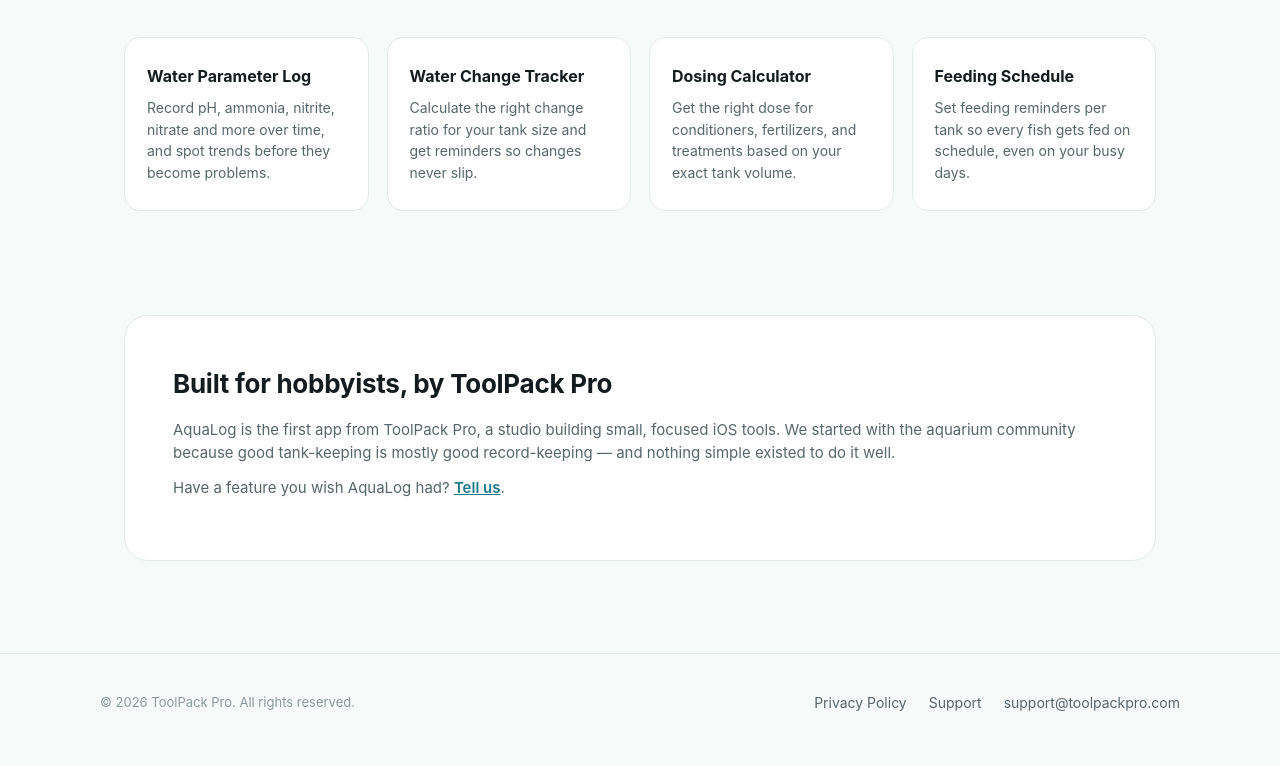
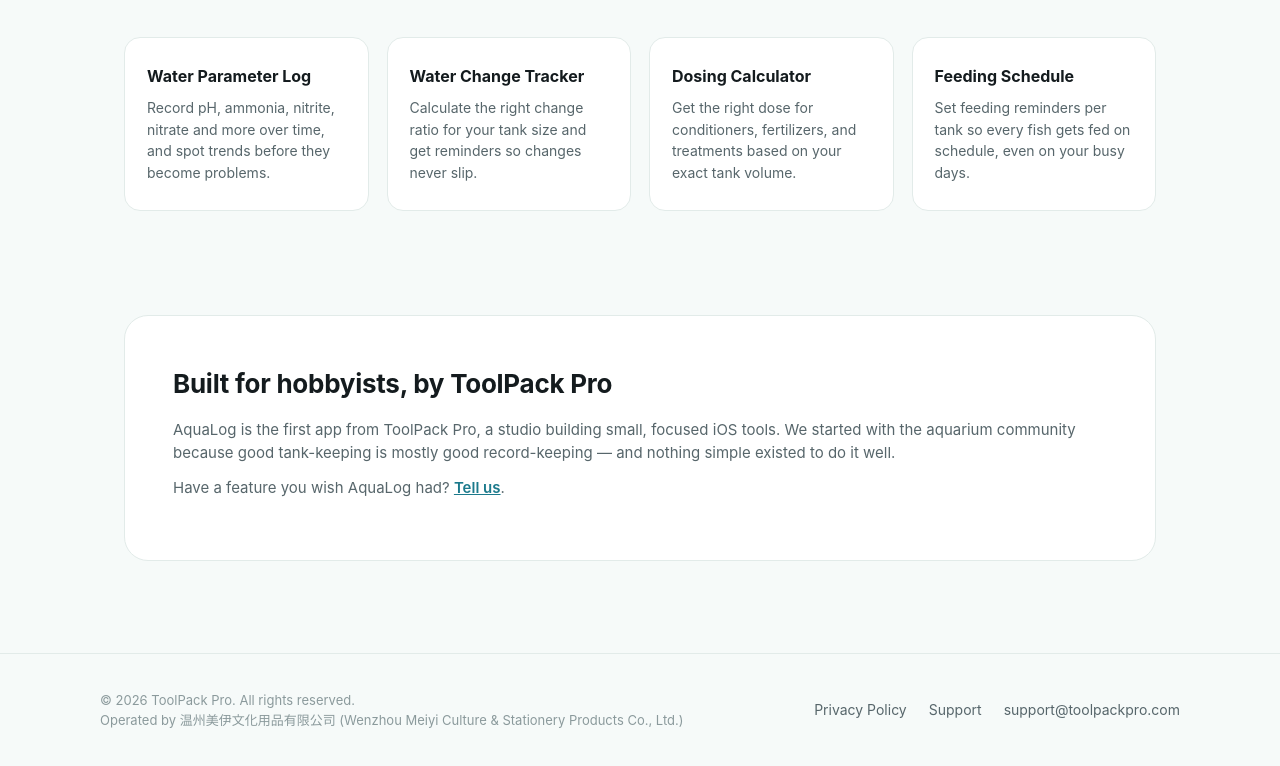
Before and after one commit to shalompingan/toolpackpro, a plain HTML site: page index.html in a window 1280 px wide. Shown: the part 760-1526 px from the top of the page. Drawn offline with Linux system fonts and the light colour scheme.

Commit message:
Update index.html

```diff
--- a/index.html
+++ b/index.html
@@ -161,7 +161,7 @@
 
 <footer>
   <div class="wrap foot-wrap">
-    <span class="copyright">© 2026 ToolPack Pro. All rights reserved.</span>
+    <span class="copyright">© 2026 ToolPack Pro. All rights reserved.<br>Operated by 温州美伊文化用品有限公司 (Wenzhou Meiyi Culture &amp; Stationery Products Co., Ltd.)</span>
     <ul class="foot-links">
       <li><a href="/privacy/">Privacy Policy</a></li>
       <li><a href="/contact/">Support</a></li>
```
